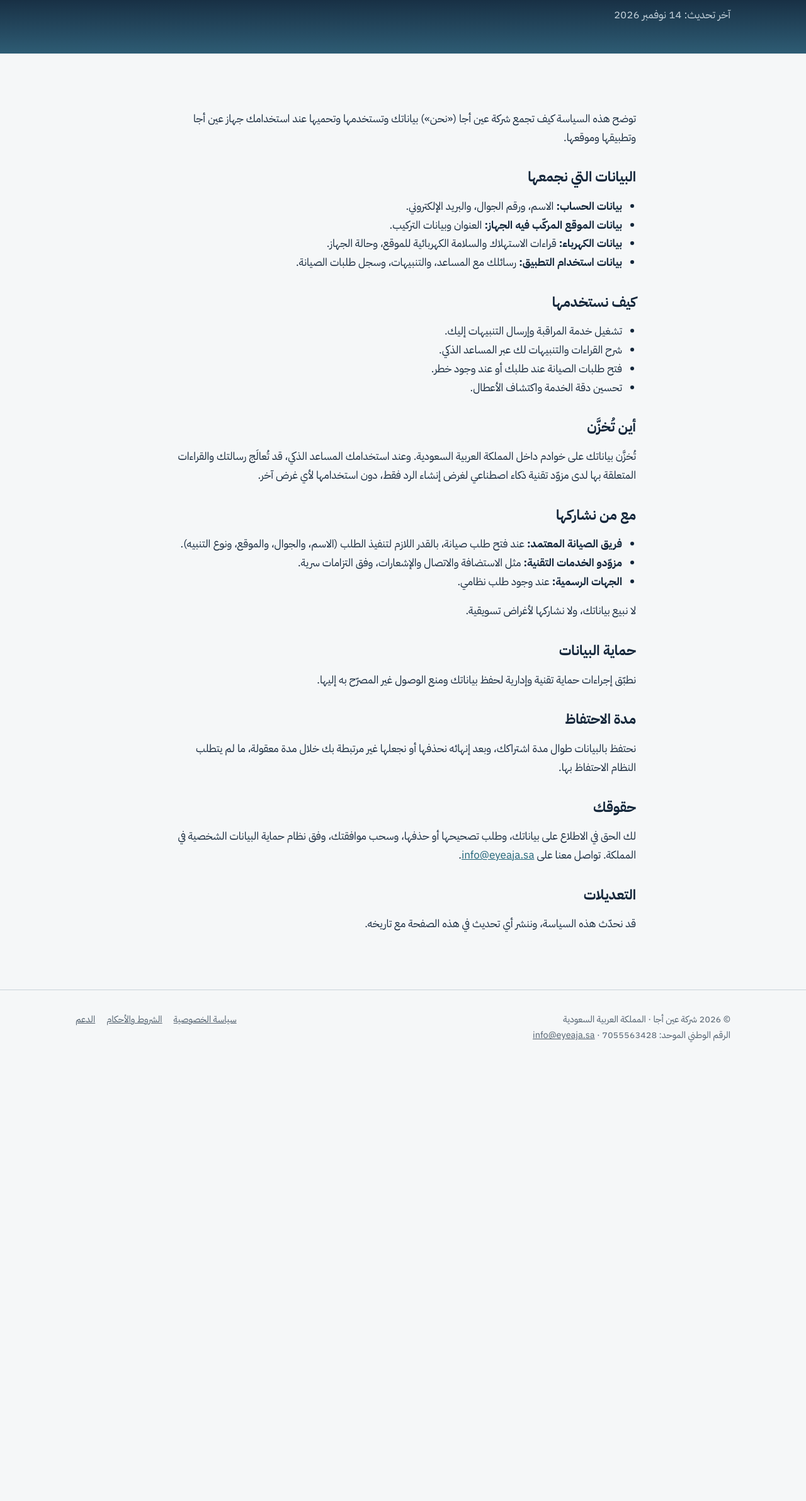
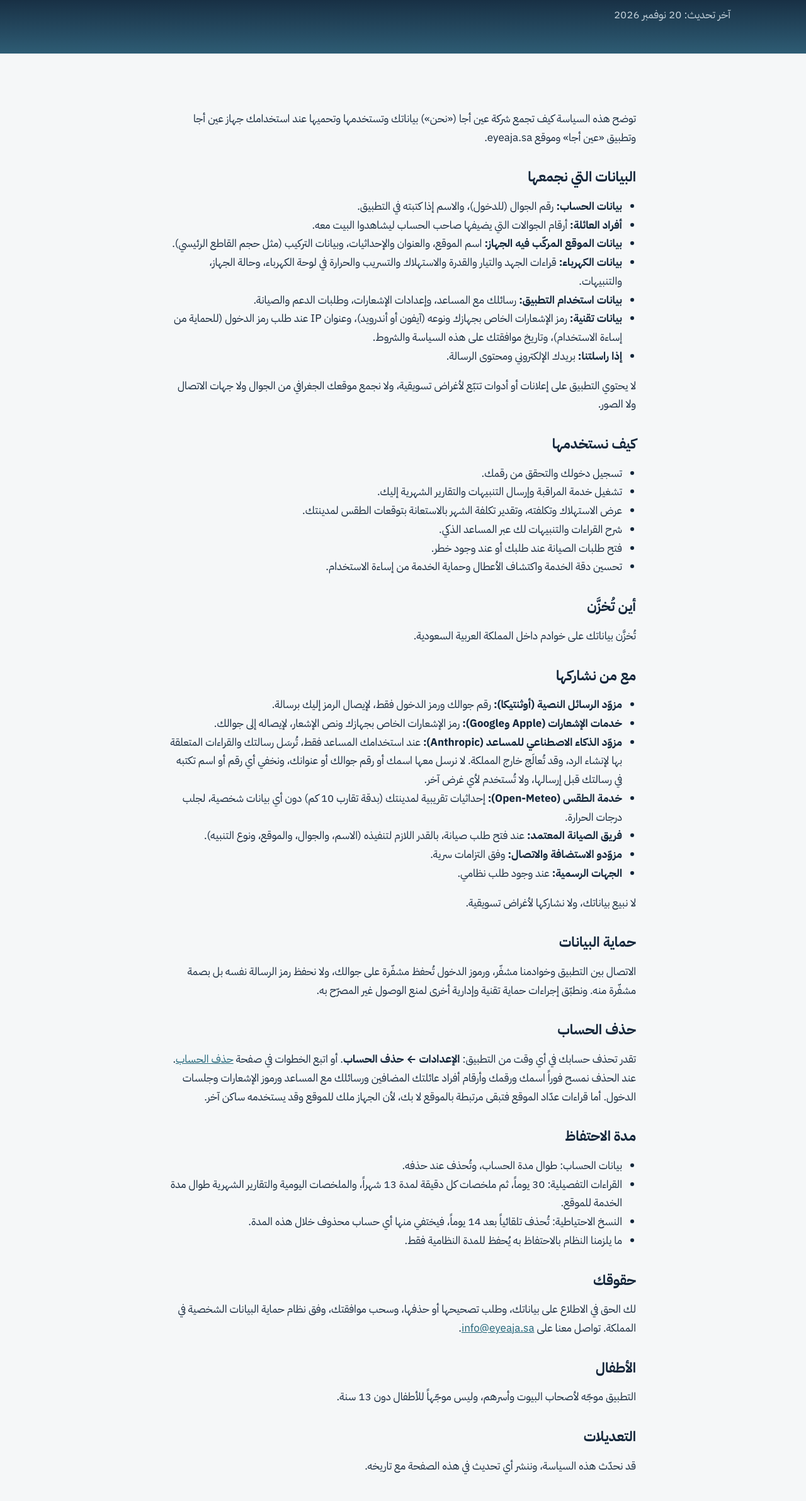
Before and after one commit to almoha284-jpg/eyeaja-site, a plain HTML site: page privacy.html in a window 1280 px wide. Shown: the part 177-2560 px from the top of the page at 63% size. Before the commit the page ends 1874 px from the top, so only its background shows below. Drawn offline with Linux system fonts and the light colour scheme.

Commit message:
Delete-account page and privacy policy update for the app stores
- delete-account.html (Arabic + English): in-app steps, request without the app,
  what is deleted and what stays (Google Play requirement).
- privacy.html (2026-11-20): SMS provider, Apple/Google push, the assistant's AI
  provider, city-level weather, family numbers, push tokens, login IP, consent
  record, in-app deletion, retention periods.
- Footer link and sitemap.

Co-Authored-By: Claude Opus 5.5 <noreply@anthropic.com>
Claude-Session: https://claude.ai/code/session_01CKaFXcfpbXZYSbwMdd1Dby

```diff
--- a/privacy.html
+++ b/privacy.html
@@ -5,40 +5,59 @@
 <link href="https://fonts.googleapis.com/css2?family=IBM+Plex+Sans+Arabic:wght@400;500;700&display=swap" rel="stylesheet">
 <link rel="stylesheet" href="style.css"></head><body>
 <header class="top"><div class="wrap"><a class="brand" href="./">عين أجا <small>Eye Aja</small></a><nav class="nav"><a class="cta-link" href="./">الرئيسية</a></nav></div></header>
-<div class="page-head"><div class="wrap"><h1>سياسة الخصوصية</h1><p>آخر تحديث: 14 نوفمبر 2026</p></div></div>
+<div class="page-head"><div class="wrap"><h1>سياسة الخصوصية</h1><p>آخر تحديث: 20 نوفمبر 2026</p></div></div>
 <section><div class="wrap legal">
-<p>توضح هذه السياسة كيف تجمع شركة عين أجا («نحن») بياناتك وتستخدمها وتحميها عند استخدامك جهاز عين أجا وتطبيقها وموقعها.</p>
+<p>توضح هذه السياسة كيف تجمع شركة عين أجا («نحن») بياناتك وتستخدمها وتحميها عند استخدامك جهاز عين أجا وتطبيق «عين أجا» وموقع eyeaja.sa.</p>
 <h2>البيانات التي نجمعها</h2>
 <ul>
-<li><b>بيانات الحساب:</b> الاسم، ورقم الجوال، والبريد الإلكتروني.</li>
-<li><b>بيانات الموقع المركّب فيه الجهاز:</b> العنوان وبيانات التركيب.</li>
-<li><b>بيانات الكهرباء:</b> قراءات الاستهلاك والسلامة الكهربائية للموقع، وحالة الجهاز.</li>
-<li><b>بيانات استخدام التطبيق:</b> رسائلك مع المساعد، والتنبيهات، وسجل طلبات الصيانة.</li>
+<li><b>بيانات الحساب:</b> رقم الجوال (للدخول)، والاسم إذا كتبته في التطبيق.</li>
+<li><b>أفراد العائلة:</b> أرقام الجوالات التي يضيفها صاحب الحساب ليشاهدوا البيت معه.</li>
+<li><b>بيانات الموقع المركّب فيه الجهاز:</b> اسم الموقع، والعنوان والإحداثيات، وبيانات التركيب (مثل حجم القاطع الرئيسي).</li>
+<li><b>بيانات الكهرباء:</b> قراءات الجهد والتيار والقدرة والاستهلاك والتسريب والحرارة في لوحة الكهرباء، وحالة الجهاز، والتنبيهات.</li>
+<li><b>بيانات استخدام التطبيق:</b> رسائلك مع المساعد، وإعدادات الإشعارات، وطلبات الدعم والصيانة.</li>
+<li><b>بيانات تقنية:</b> رمز الإشعارات الخاص بجهازك ونوعه (آيفون أو أندرويد)، وعنوان IP عند طلب رمز الدخول (للحماية من إساءة الاستخدام)، وتاريخ موافقتك على هذه السياسة والشروط.</li>
+<li><b>إذا راسلتنا:</b> بريدك الإلكتروني ومحتوى الرسالة.</li>
 </ul>
+<p>لا يحتوي التطبيق على إعلانات أو أدوات تتبّع لأغراض تسويقية، ولا نجمع موقعك الجغرافي من الجوال ولا جهات الاتصال ولا الصور.</p>
 <h2>كيف نستخدمها</h2>
 <ul>
-<li>تشغيل خدمة المراقبة وإرسال التنبيهات إليك.</li>
+<li>تسجيل دخولك والتحقق من رقمك.</li>
+<li>تشغيل خدمة المراقبة وإرسال التنبيهات والتقارير الشهرية إليك.</li>
+<li>عرض الاستهلاك وتكلفته، وتقدير تكلفة الشهر بالاستعانة بتوقعات الطقس لمدينتك.</li>
 <li>شرح القراءات والتنبيهات لك عبر المساعد الذكي.</li>
 <li>فتح طلبات الصيانة عند طلبك أو عند وجود خطر.</li>
-<li>تحسين دقة الخدمة واكتشاف الأعطال.</li>
+<li>تحسين دقة الخدمة واكتشاف الأعطال وحماية الخدمة من إساءة الاستخدام.</li>
 </ul>
 <h2>أين تُخزَّن</h2>
-<p>تُخزَّن بياناتك على خوادم داخل المملكة العربية السعودية. وعند استخدامك المساعد الذكي، قد تُعالَج رسالتك والقراءات المتعلقة بها لدى مزوّد تقنية ذكاء اصطناعي لغرض إنشاء الرد فقط، دون استخدامها لأي غرض آخر.</p>
+<p>تُخزَّن بياناتك على خوادم داخل المملكة العربية السعودية.</p>
 <h2>مع من نشاركها</h2>
 <ul>
-<li><b>فريق الصيانة المعتمد:</b> عند فتح طلب صيانة، بالقدر اللازم لتنفيذ الطلب (الاسم، والجوال، والموقع، ونوع التنبيه).</li>
-<li><b>مزوّدو الخدمات التقنية:</b> مثل الاستضافة والاتصال والإشعارات، وفق التزامات سرية.</li>
+<li><b>مزوّد الرسائل النصية (أوثنتيكا):</b> رقم جوالك ورمز الدخول فقط، لإيصال الرمز إليك برسالة.</li>
+<li><b>خدمات الإشعارات (Apple وGoogle):</b> رمز الإشعارات الخاص بجهازك ونص الإشعار، لإيصاله إلى جوالك.</li>
+<li><b>مزوّد الذكاء الاصطناعي للمساعد (Anthropic):</b> عند استخدامك المساعد فقط، تُرسَل رسالتك والقراءات المتعلقة بها لإنشاء الرد، وقد تُعالَج خارج المملكة. لا نرسل معها اسمك أو رقم جوالك أو عنوانك، ونخفي أي رقم أو اسم تكتبه في رسالتك قبل إرسالها، ولا تُستخدم لأي غرض آخر.</li>
+<li><b>خدمة الطقس (Open-Meteo):</b> إحداثيات تقريبية لمدينتك (بدقة تقارب 10 كم) دون أي بيانات شخصية، لجلب درجات الحرارة.</li>
+<li><b>فريق الصيانة المعتمد:</b> عند فتح طلب صيانة، بالقدر اللازم لتنفيذه (الاسم، والجوال، والموقع، ونوع التنبيه).</li>
+<li><b>مزوّدو الاستضافة والاتصال:</b> وفق التزامات سرية.</li>
 <li><b>الجهات الرسمية:</b> عند وجود طلب نظامي.</li>
 </ul>
 <p>لا نبيع بياناتك، ولا نشاركها لأغراض تسويقية.</p>
 <h2>حماية البيانات</h2>
-<p>نطبّق إجراءات حماية تقنية وإدارية لحفظ بياناتك ومنع الوصول غير المصرّح به إليها.</p>
+<p>الاتصال بين التطبيق وخوادمنا مشفّر، ورموز الدخول تُحفظ مشفّرة على جوالك، ولا نحفظ رمز الرسالة نفسه بل بصمة مشفّرة منه. ونطبّق إجراءات حماية تقنية وإدارية أخرى لمنع الوصول غير المصرّح به.</p>
+<h2>حذف الحساب</h2>
+<p>تقدر تحذف حسابك في أي وقت من التطبيق: <b>الإعدادات ← حذف الحساب</b>. أو اتبع الخطوات في صفحة <a href="delete-account.html">حذف الحساب</a>. عند الحذف نمسح فوراً اسمك ورقمك وأرقام أفراد عائلتك المضافين ورسائلك مع المساعد ورموز الإشعارات وجلسات الدخول. أما قراءات عدّاد الموقع فتبقى مرتبطة بالموقع لا بك، لأن الجهاز ملك للموقع وقد يستخدمه ساكن آخر.</p>
 <h2>مدة الاحتفاظ</h2>
-<p>نحتفظ بالبيانات طوال مدة اشتراكك، وبعد إنهائه نحذفها أو نجعلها غير مرتبطة بك خلال مدة معقولة، ما لم يتطلب النظام الاحتفاظ بها.</p>
+<ul>
+<li>بيانات الحساب: طوال مدة الحساب، وتُحذف عند حذفه.</li>
+<li>القراءات التفصيلية: 30 يوماً، ثم ملخصات كل دقيقة لمدة 13 شهراً، والملخصات اليومية والتقارير الشهرية طوال مدة الخدمة للموقع.</li>
+<li>النسخ الاحتياطية: تُحذف تلقائياً بعد 14 يوماً، فيختفي منها أي حساب محذوف خلال هذه المدة.</li>
+<li>ما يلزمنا النظام بالاحتفاظ به يُحفظ للمدة النظامية فقط.</li>
+</ul>
 <h2>حقوقك</h2>
 <p>لك الحق في الاطلاع على بياناتك، وطلب تصحيحها أو حذفها، وسحب موافقتك، وفق نظام حماية البيانات الشخصية في المملكة. تواصل معنا على <a href="mailto:info@eyeaja.sa">info@eyeaja.sa</a>.</p>
+<h2>الأطفال</h2>
+<p>التطبيق موجّه لأصحاب البيوت وأسرهم، وليس موجّهاً للأطفال دون 13 سنة.</p>
 <h2>التعديلات</h2>
 <p>قد نحدّث هذه السياسة، وننشر أي تحديث في هذه الصفحة مع تاريخه.</p>
 </div></section>
 <footer><div class="wrap"><div>© 2026 شركة عين أجا · المملكة العربية السعودية<br>الرقم الوطني الموحد: 7055563428 · <a href="mailto:info@eyeaja.sa">info@eyeaja.sa</a></div>
-<nav><a href="privacy.html">سياسة الخصوصية</a><a href="terms.html">الشروط والأحكام</a><a href="support.html">الدعم</a></nav></div></footer></body></html>
+<nav><a href="privacy.html">سياسة الخصوصية</a><a href="terms.html">الشروط والأحكام</a><a href="support.html">الدعم</a><a href="delete-account.html">حذف الحساب</a></nav></div></footer></body></html>
--- a/sitemap.xml
+++ b/sitemap.xml
@@ -2,6 +2,7 @@
 <urlset xmlns="http://www.sitemaps.org/schemas/sitemap/0.9">
   <url><loc>https://eyeaja.sa/</loc><lastmod>2026-11-14</lastmod><priority>1.0</priority></url>
   <url><loc>https://eyeaja.sa/support.html</loc><lastmod>2026-11-14</lastmod></url>
-  <url><loc>https://eyeaja.sa/privacy.html</loc><lastmod>2026-11-14</lastmod></url>
+  <url><loc>https://eyeaja.sa/privacy.html</loc><lastmod>2026-11-20</lastmod></url>
+  <url><loc>https://eyeaja.sa/delete-account.html</loc><lastmod>2026-11-20</lastmod></url>
   <url><loc>https://eyeaja.sa/terms.html</loc><lastmod>2026-11-14</lastmod></url>
 </urlset>
```
Also changed, not shown: delete-account.html (added, +44 -0 lines), index.html (+1 -1 lines), support.html (+1 -1 lines), terms.html (+1 -1 lines).
